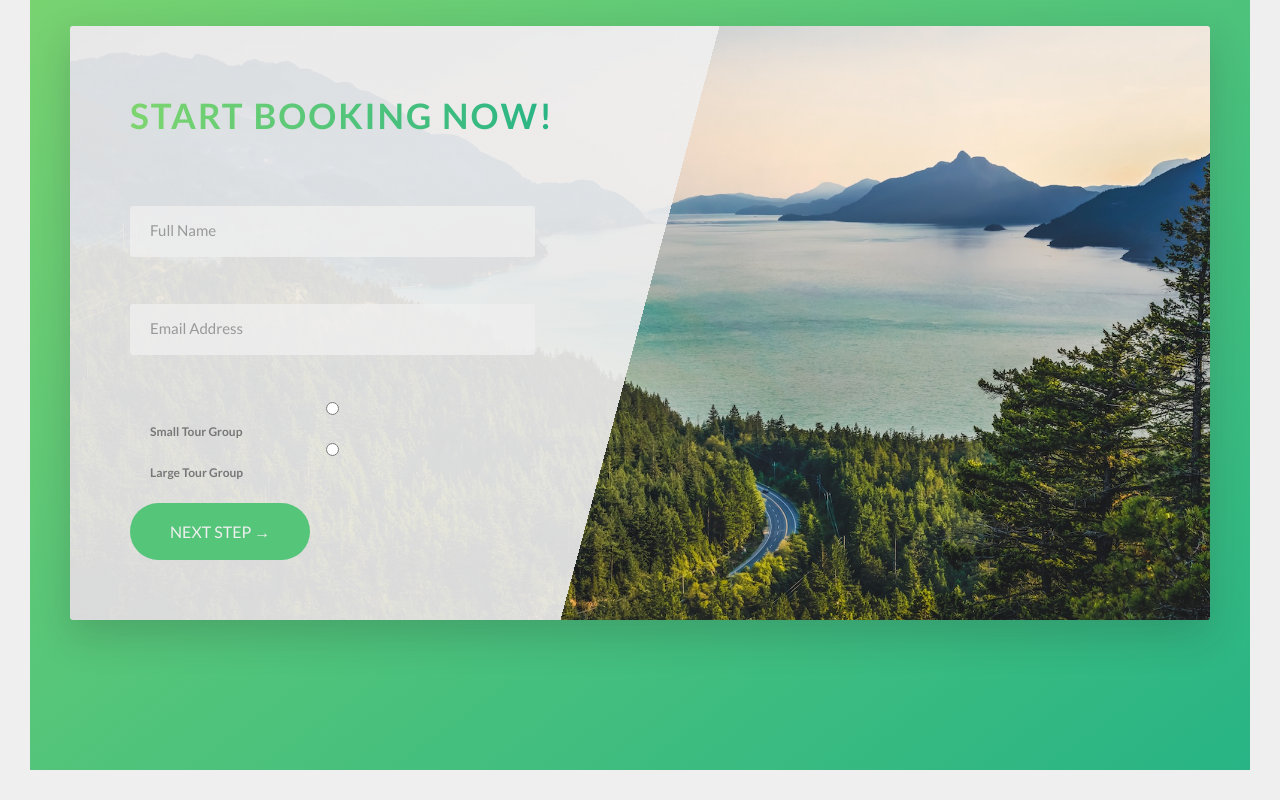
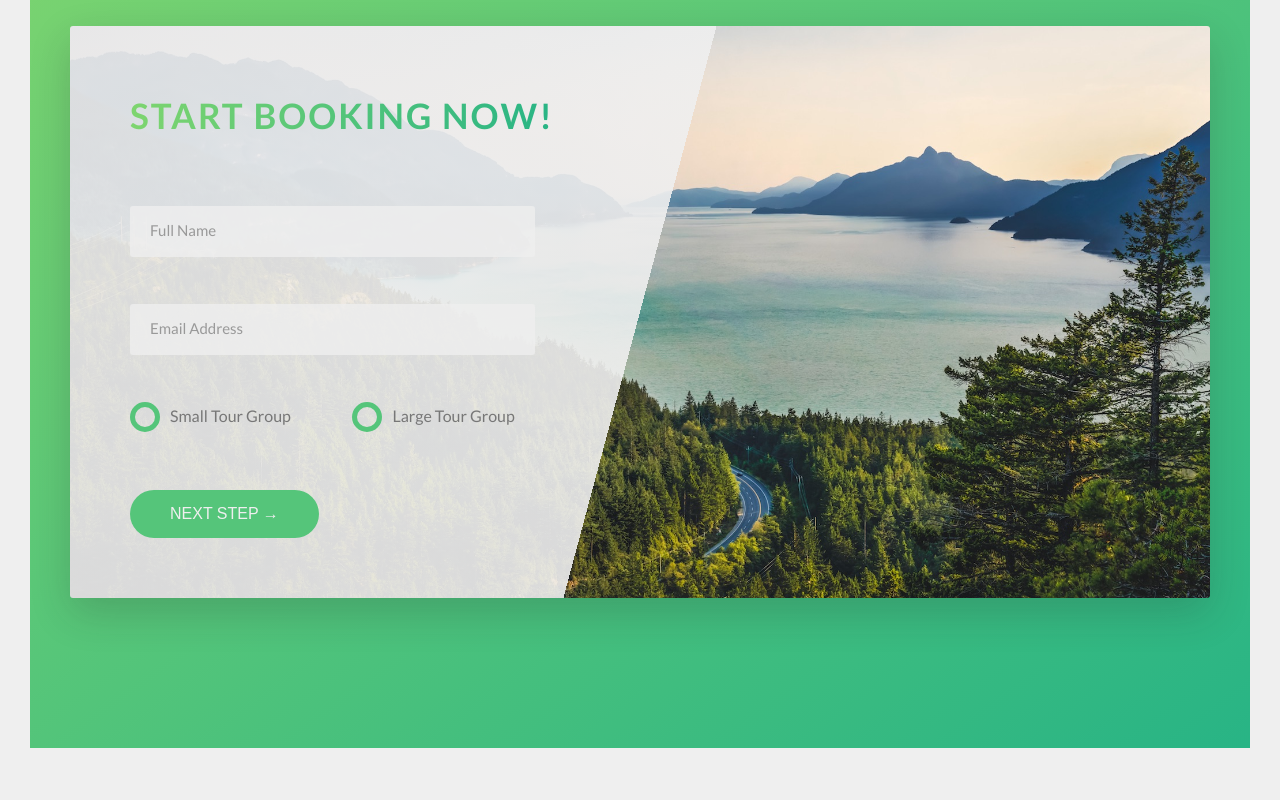
Before and after one commit to dembreus/Natours, a website: page index.html in a window 1280 px wide. Shown: the part 4609-5409 px from the top of the page. After the commit the page ends 5387 px from the top, so only its background shows below. Drawn offline with Linux system fonts and the light colour scheme.

Commit message:
Finished booking section. Needed to learn more about forms and how to add custom styling for radio buttons.

```diff
--- a/index.html
+++ b/index.html
@@ -318,28 +318,38 @@
                   />
                   <label for="email" class="form__label">Email Address</label>
                 </div>
-                <div class="form__group">
+                <div class="form__group u-margin-bottom-medium">
+                  <div class="form__radio-group">
                     <input
                       type="radio"
-                    class="form__input"
-                    id="small-group"
+                      class="form__radio-input"
+                      id="small"
+                      name="size"
                       value="Small Tour Group"
                     />
-                  <label for="small-group" class="form__label"
-                    >Small Tour Group</label
+                    <label for="small" class="form__radio-label">
+                      <span class="form__radio-button"></span>
+                      Small Tour Group</label
                     >
+                  </div>
+                  <div class="form__radio-group">
                     <input
                       type="radio"
-                    class="form__input"
-                    id="large-group"
+                      class="form__radio-input"
+                      id="large"
+                      name="size"
                       value="Large Tour Group"
                     />
-                  <label for="large-group" class="form__label"
-                    >Large Tour Group</label
+                    <label for="large" class="form__radio-label">
+                      <span class="form__radio-button"></span>
+                      Large Tour Group</label
                     >
                   </div>
+                </div>
                 <div class="form__group">
-                  <a href="#" class="btn btn--green">Next Step &rarr;</a>
+                  <button onsubmit="" class="btn btn--green">
+                    Next Step &rarr;
+                  </button>
                 </div>
               </form>
             </div>
--- a/scss/base/_utilities.scss
+++ b/scss/base/_utilities.scss
@@ -1,27 +1,27 @@
 .u-center-text {
-  text-align: center;
+  text-align: center !important;
 }
 
 .u-margin-bottom-small {
-  margin-bottom: 1rem;
+  margin-bottom: 1rem !important;
 }
 
 .u-margin-bottom-medium {
-  margin-bottom: 6rem;
+  margin-bottom: 6rem !important;
 }
 
 .u-margin-bottom-big {
-  margin-bottom: 8rem;
+  margin-bottom: 8rem !important;
 }
 
 .u-margin-top-small {
-  margin-top: 1rem;
+  margin-top: 1rem !important;
 }
 
 .u-margin-top-medium {
-  margin-top: 6rem;
+  margin-top: 6rem !important;
 }
 
 .u-margin-top-big {
-  margin-top: 8rem;
+  margin-top: 8rem !important;
 }
--- a/scss/components/_button.scss
+++ b/scss/components/_button.scss
@@ -1,4 +1,5 @@
 .btn {
+  &,
   &:link,
   &:visited {
     text-transform: uppercase;
@@ -9,6 +10,10 @@
     transition: all 0.2s;
     position: relative;
     font-size: $default-font-size;
+
+    // change for the <button> element
+    border: none;
+    cursor: pointer;
   }
 
   &:hover {
@@ -21,7 +26,9 @@
     }
   }
 
-  &:active {
+  &:active,
+  &:focus {
+    outline: none;
     transform: translateY(0.3rem);
     box-shadow: 0 0.5rem 1rem rgba($color-black, 0.2);
   }
--- a/scss/components/_form.scss
+++ b/scss/components/_form.scss
@@ -45,4 +45,49 @@
     visibility: hidden;
     transform: translateY(-4rem);
   }
+
+  &__radio-group {
+    width: 49%;
+    display: inline-block;
+  }
+
+  &__radio-input {
+    display: none;
+  }
+
+  &__radio-label {
+    font-size: $default-font-size;
+    cursor: pointer;
+    position: relative;
+    padding-left: 4rem;
+  }
+
+  &__radio-button {
+    height: 3rem;
+    width: 3rem;
+    border: 5px solid $color-primary;
+    border-radius: 50%;
+    display: inline-block;
+    position: absolute;
+    top: -0.4rem;
+    left: 0;
+
+    &::after {
+      content: "";
+      display: block;
+      height: 1.3rem;
+      width: 1.3rem;
+      border-radius: 50%;
+      position: absolute;
+      top: 50%;
+      left: 50%;
+      transform: translate(-50%, -50%);
+      background-color: $color-primary;
+      opacity: 0;
+    }
+  }
+
+  &__radio-input:checked + &__radio-label &__radio-button::after {
+    opacity: 1;
+  }
 }
```
Also changed, not shown: css/style.css, 1 other file. Lines whose indentation alone changed are shown as unchanged.
